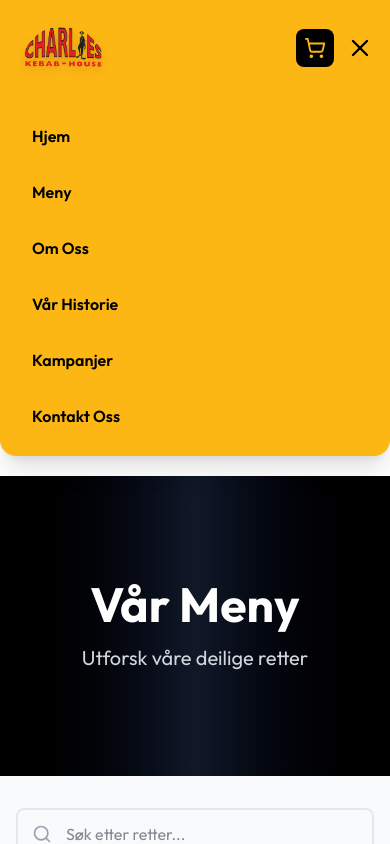
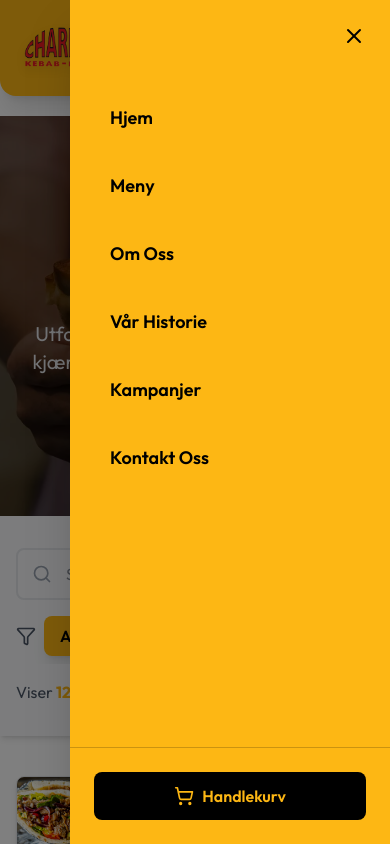
Before and after one commit to eyad207/charlies, a Next.js app: page /meny in a window 390 px wide. Both pictures are taken after a click on the button 360 px from the left and 48 px from the top of the page. Shown: the top 844 px of the page. Built offline with nearby package versions, Linux system fonts and the light colour scheme.

Commit message:
Refactor Header component for improved mobile menu functionality and enhance Meny page layout with background image and text readability

```diff
--- a/app/components/Header.tsx
+++ b/app/components/Header.tsx
@@ -133,25 +133,80 @@ export default function Header() {
           </div>
         </div>
 
-        {/* Mobile Menu */}
+        {/* Mobile Menu Overlay */}
         {isOpen && (
+          <>
+            {/* Backdrop */}
             <motion.div
-            initial={{ opacity: 0, height: 0 }}
-            animate={{ opacity: 1, height: 'auto' }}
-            exit={{ opacity: 0, height: 0 }}
-            className='lg:hidden mt-4 pb-4 space-y-2'
+              initial={{ opacity: 0 }}
+              animate={{ opacity: 1 }}
+              exit={{ opacity: 0 }}
+              className='fixed inset-0 bg-black/50 z-[60] lg:hidden'
+              onClick={() => setIsOpen(false)}
+            />
+
+            {/* Menu */}
+            <motion.div
+              initial={{ opacity: 0, x: '100%' }}
+              animate={{ opacity: 1, x: 0 }}
+              exit={{ opacity: 0, x: '100%' }}
+              transition={{ type: 'tween', duration: 0.3 }}
+              className='fixed top-0 right-0 h-full w-80 max-w-[85vw] bg-[#FDB714] shadow-2xl z-[70] lg:hidden'
             >
-            {menuItems.map((item) => (
+              <div className='flex flex-col h-full'>
+                {/* Close Button */}
+                <div className='flex justify-end p-4'>
+                  <button
+                    onClick={() => setIsOpen(false)}
+                    className='text-black hover:bg-black hover:text-[#FDB714] p-2 rounded-lg transition-colors duration-300 cursor-pointer'
+                  >
+                    <X size={24} />
+                  </button>
+                </div>
+
+                {/* Menu Items */}
+                <div className='flex-1 px-6 py-4 space-y-2'>
+                  {menuItems.map((item, index) => (
+                    <motion.div
+                      key={item.name}
+                      initial={{ opacity: 0, x: 20 }}
+                      animate={{ opacity: 1, x: 0 }}
+                      transition={{ delay: index * 0.1 }}
+                    >
                       <Link
-                key={item.name}
                         href={item.href}
-                className='block py-3 px-4 text-black font-semibold hover:bg-black hover:text-[#FDB714] rounded-lg transition-all duration-300 cursor-pointer'
+                        className='block py-4 px-4 text-black font-semibold hover:bg-black hover:text-[#FDB714] rounded-lg transition-all duration-300 cursor-pointer text-lg'
                         onClick={() => setIsOpen(false)}
                       >
                         {item.name}
                       </Link>
+                    </motion.div>
                   ))}
+                </div>
+
+                {/* Cart Button in Menu */}
+                <div className='p-6 border-t border-black/20'>
+                  <motion.button
+                    whileHover={{ scale: 1.05 }}
+                    whileTap={{ scale: 0.95 }}
+                    onClick={() => {
+                      toggleCart()
+                      setIsOpen(false)
+                    }}
+                    className='w-full bg-black text-[#FDB714] py-3 px-4 rounded-lg font-semibold hover:bg-gray-900 transition-colors duration-300 cursor-pointer flex items-center justify-center gap-2'
+                  >
+                    <ShoppingCart size={20} />
+                    Handlekurv
+                    {getTotalItems() > 0 && (
+                      <span className='bg-red-500 text-white rounded-full w-5 h-5 flex items-center justify-center text-xs font-bold'>
+                        {getTotalItems()}
+                      </span>
+                    )}
+                  </motion.button>
+                </div>
+              </div>
             </motion.div>
+          </>
         )}
       </nav>
     </motion.header>
--- a/app/meny/page.tsx
+++ b/app/meny/page.tsx
@@ -3,6 +3,7 @@
 import { motion } from 'framer-motion'
 import { Search, Filter } from 'lucide-react'
 import { useState, useEffect } from 'react'
+import Image from 'next/image'
 import MenuItem from '../components/MenuItem'
 
 const allMenuItems = [
@@ -126,7 +127,7 @@ export default function Meny() {
       if (currentScrollY < lastScrollY || currentScrollY < 350) {
         // Scrolling up or above the hero section
         setIsSearchVisible(true)
-      } else if (currentScrollY > lastScrollY && currentScrollY > 400) {
+      } else if (currentScrollY > lastScrollY && currentScrollY > 450) {
         // Scrolling down and past threshold
         setIsSearchVisible(false)
       }
@@ -150,15 +151,33 @@ export default function Meny() {
   return (
     <div className='bg-white min-h-screen'>
       {/* Hero Section */}
-      <section className='relative h-[300px] bg-gradient-to-r from-black via-gray-900 to-black flex items-center justify-center'>
+      <section className='relative h-[400px] md:h-[500px] flex items-center justify-center overflow-hidden'>
+        {/* Background Image */}
+        <div className='absolute inset-0'>
+          <Image
+            src='/serving kebab.webp'
+            alt='Delicious Kebab'
+            fill
+            className='object-cover'
+            priority
+          />
+          {/* Overlay for better text readability */}
+          <div className='absolute inset-0 bg-black/60'></div>
+        </div>
+
+        {/* Content */}
         <motion.div
           initial={{ opacity: 0, y: 30 }}
           animate={{ opacity: 1, y: 0 }}
-          className='text-center text-white z-10'
+          transition={{ duration: 0.8 }}
+          className='text-center text-white z-10 relative'
         >
-          <h1 className='text-5xl md:text-6xl font-bold mb-4'>Vår Meny</h1>
-          <p className='text-xl md:text-2xl text-gray-300'>
-            Utforsk våre deilige retter
+          <h1 className='text-5xl md:text-7xl font-bold mb-4 drop-shadow-lg'>
+            Vår Meny
+          </h1>
+          <p className='text-xl md:text-2xl text-gray-200 drop-shadow-md max-w-2xl mx-auto'>
+            Utforsk våre deilige retter laget med kjærlighet og de beste
+            ingrediensene
           </p>
         </motion.div>
       </section>
@@ -223,7 +242,7 @@ export default function Meny() {
       </motion.section>
 
       {/* Menu Items Grid */}
-      <section className='py-20'>
+      <section className='py-10'>
         <div className='container mx-auto px-4'>
           {filteredItems.length === 0 ? (
             <motion.div
```
Lines whose indentation alone changed are shown as unchanged.
